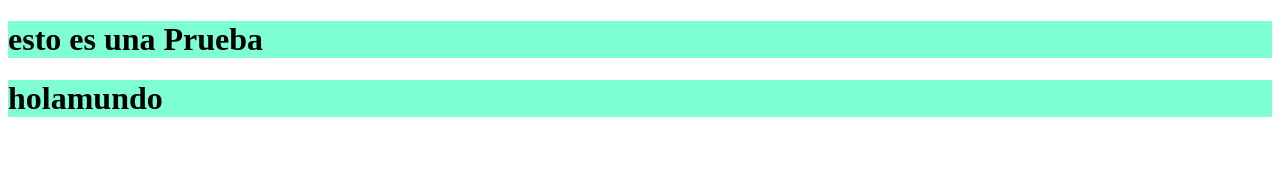
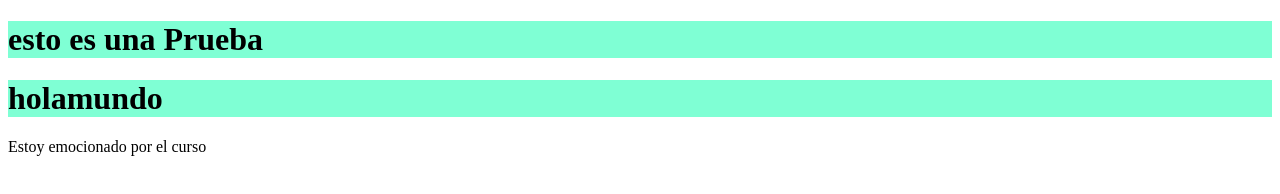
Before and after one commit to migue0102/new-repo, a plain HTML site: page index.html in a window 1280 px wide. Drawn offline with Linux system fonts and the light colour scheme.

Commit message:
añadir etiqueta p

```diff
--- a/index.html
+++ b/index.html
@@ -10,5 +10,6 @@
 <body>
     <h1>esto es una Prueba</h1>
     <h1>holamundo</h1>
+    <p>Estoy emocionado por el curso</p>
 </body>
 </html>
```
